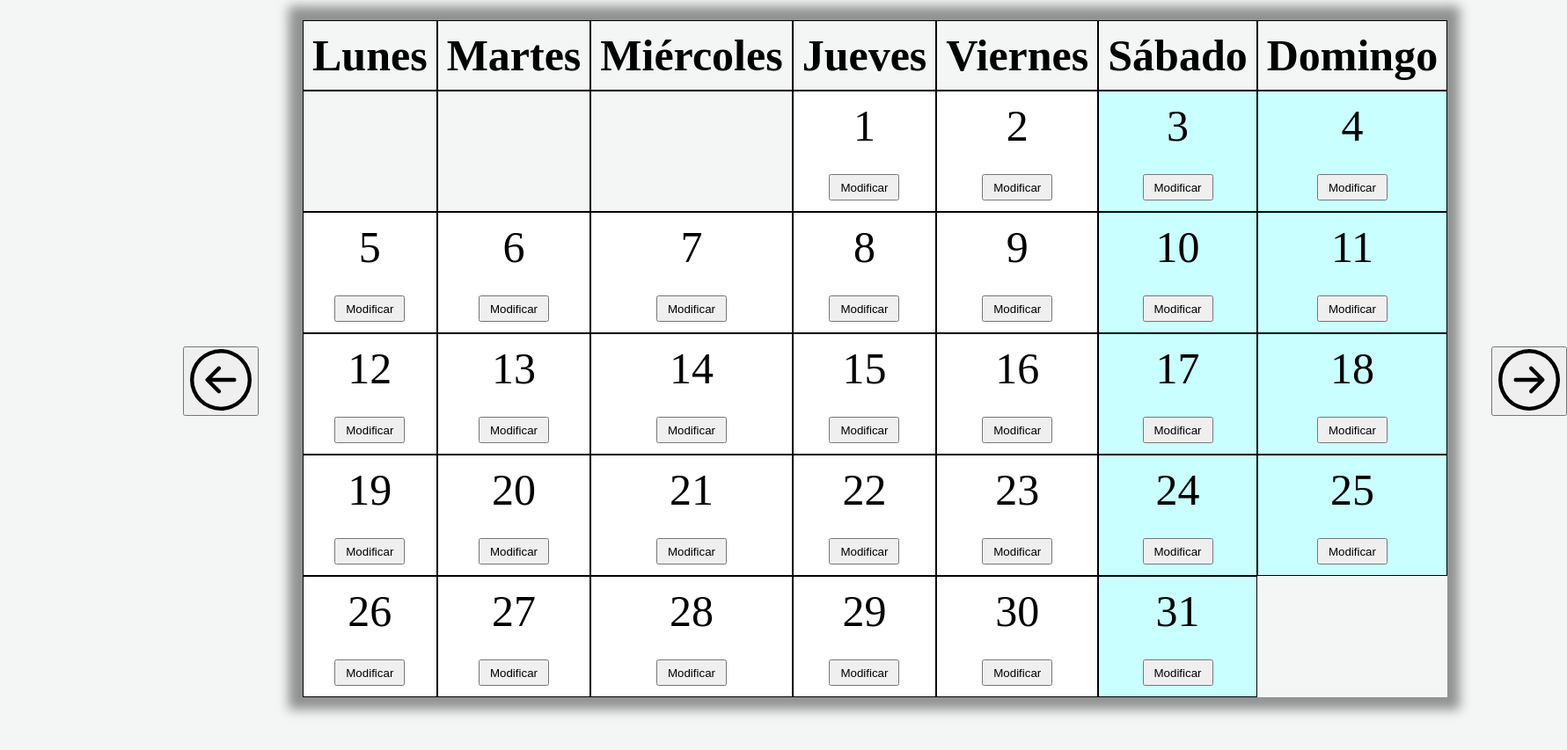
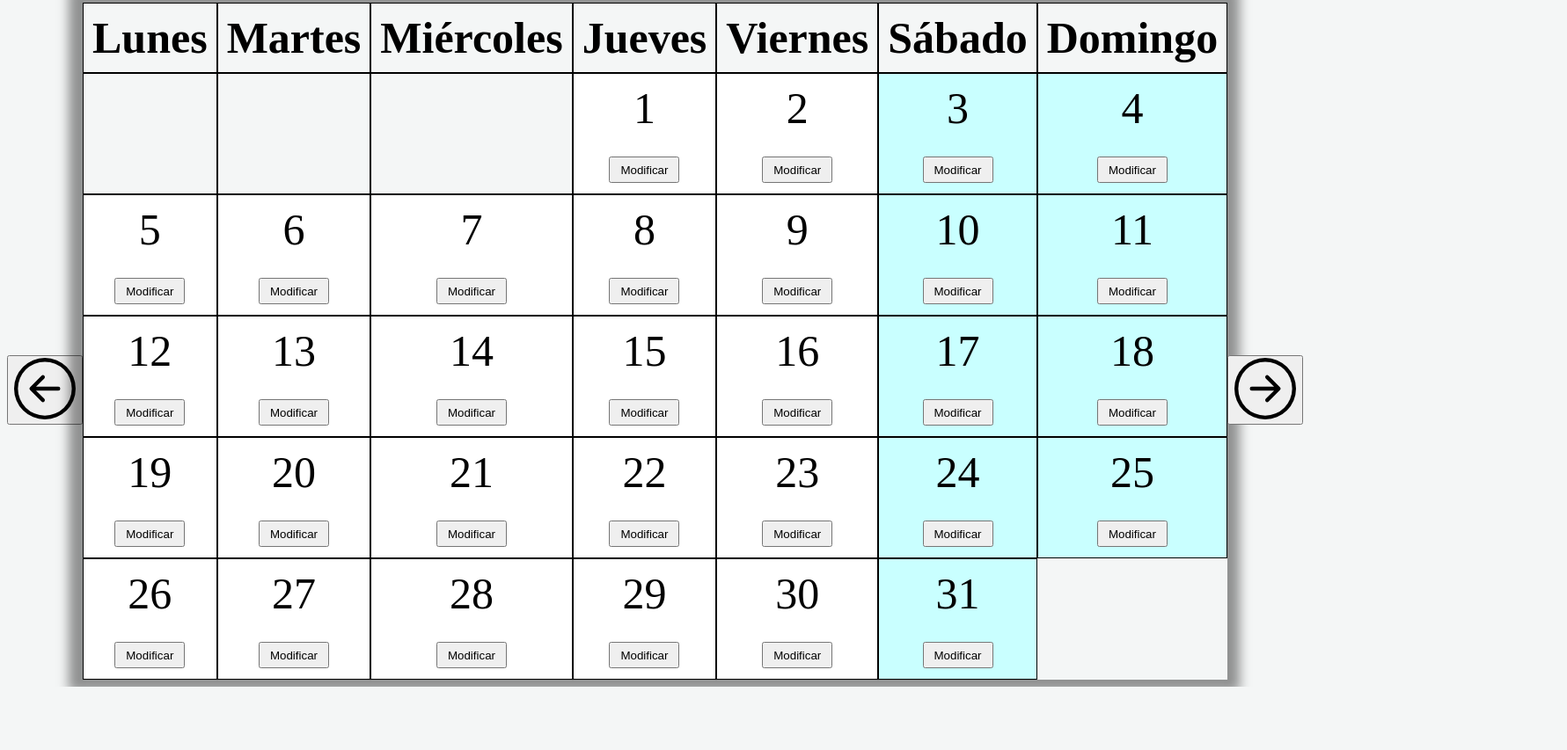
Before and after one commit to Litriboxer/MiDise-oParaProyectoDeCursoONCE, a plain HTML site: page Calendario/index.html in a window 1280 px wide. Shown: the part 695-1548 px from the top of the page at 88% size, 1781 px wide, since content can reach past the window. After the commit the page ends 1476 px from the top, so only its background shows below. Drawn offline with nearby package versions, Linux system fonts and the light colour scheme.

```diff
--- a/css/tabla.css
+++ b/css/tabla.css
@@ -52,8 +52,9 @@
 #calendarioCompleto{
   display: flex;
   flex-direction: row;
-    margin: 200px;
-    margin-top: 100px;
+  justify-items: center;
+  margin: auto;
+  margin-top: 80px;
 }
 
 table{
@@ -66,13 +67,13 @@
 }
 
 #botonIzquierda{
-    margin-top: 620px;
-    margin-right: 50px;
+  margin:auto;
+  margin-top: 650px;
 }
 
 #botonDerecha{
-    margin-top: 620px;
-    margin-left: 50px;
+  margin:auto;
+  margin-top: 650px;
 }
 
 h2 {
```
Also changed, not shown: Calendario/plantillaCalendario.html (deleted). Lines whose indentation alone changed are shown as unchanged.
